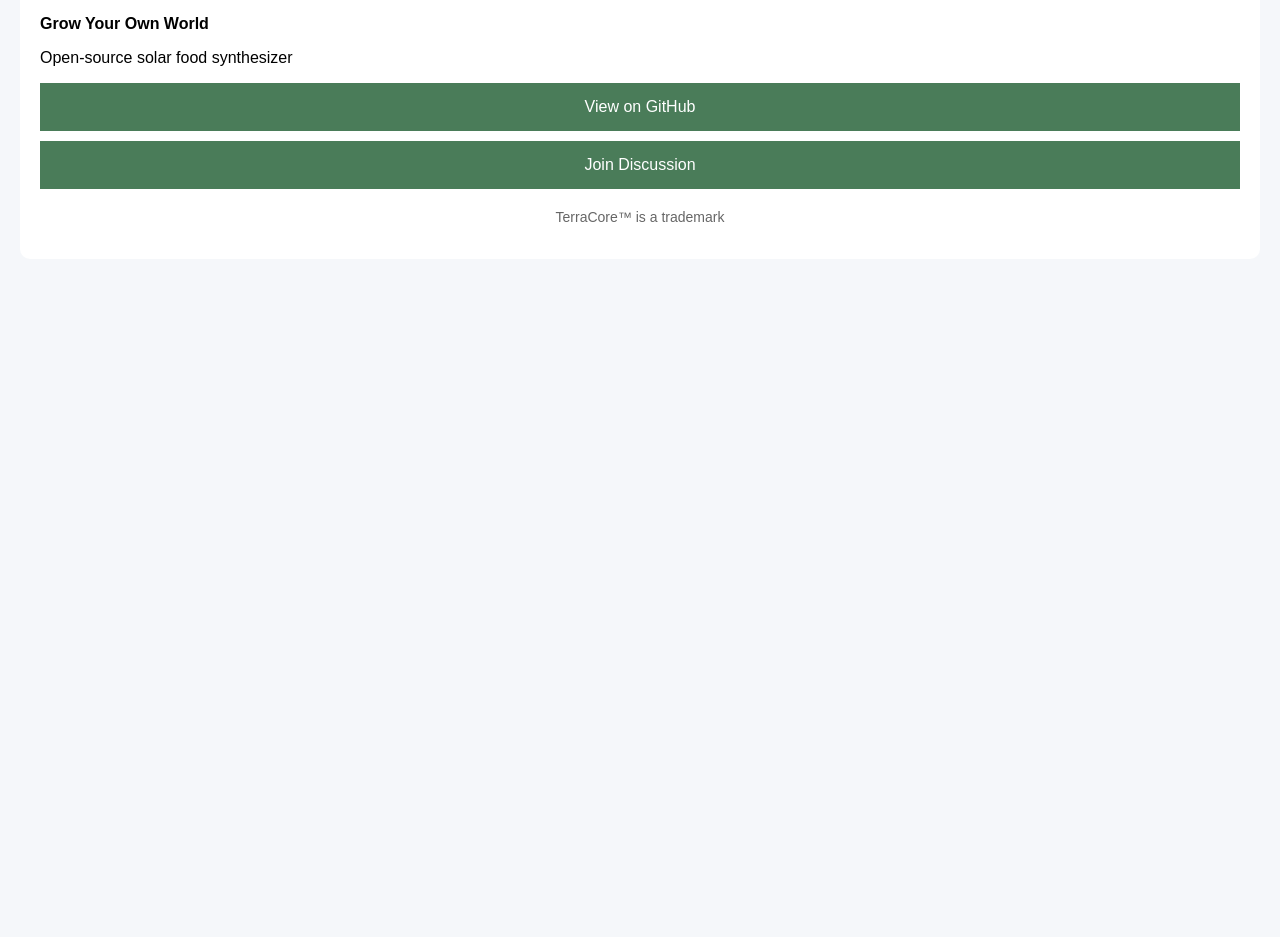
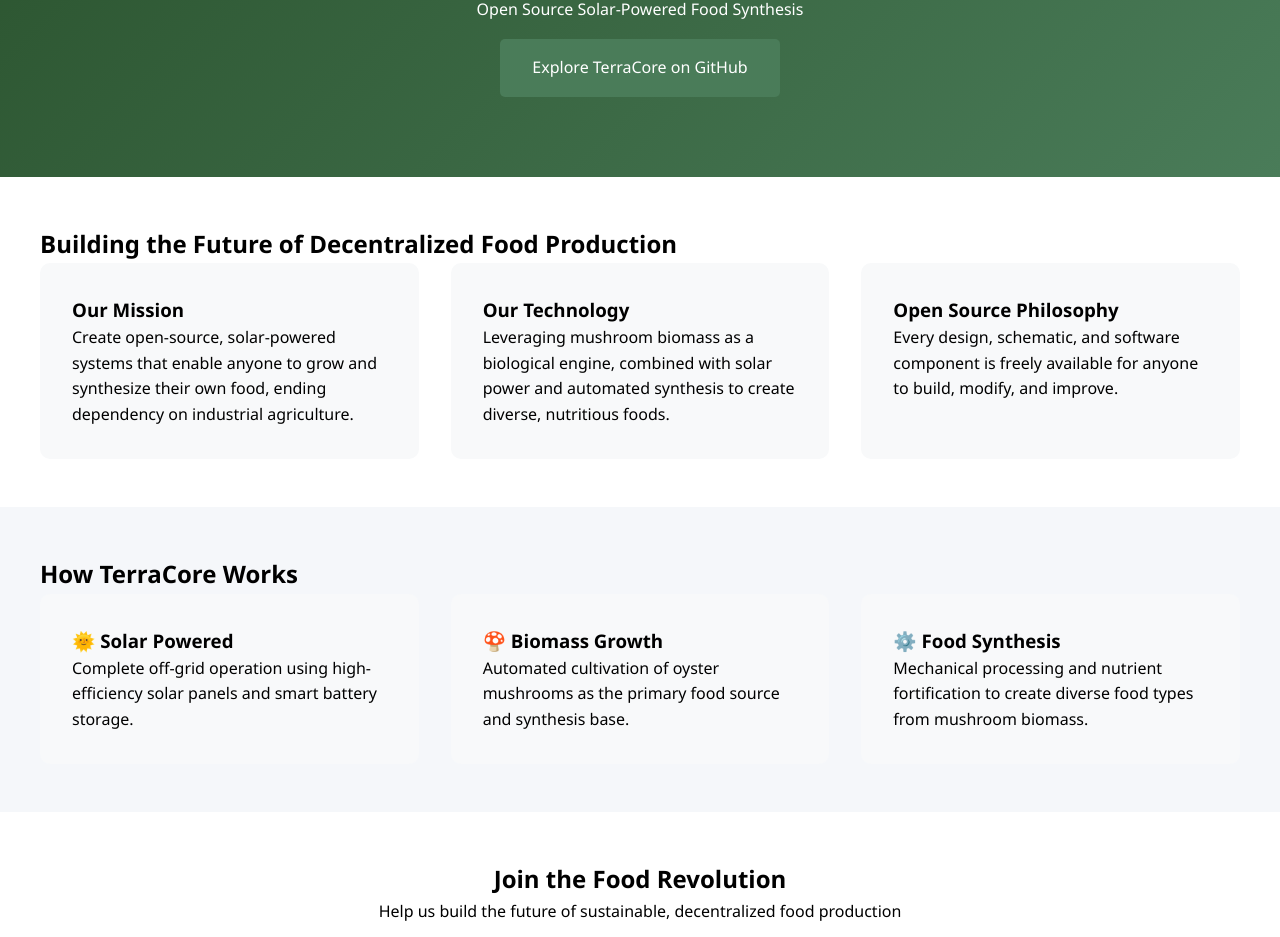
Before and after one commit to JDM95aus/OpenSource-TerraCore, a plain HTML site: page index.html in a window 1280 px wide. Shown: the part 105-1042 px from the top of the page. Before the commit the page ends 800 px from the top, so only its background shows below. Drawn offline with Linux system fonts and the light colour scheme.

Commit message:
Update index.html

```diff
--- a/index.html
+++ b/index.html
@@ -1,27 +1,126 @@
 <!DOCTYPE html>
 <html>
 <head>
-    <title>TerraCore™ - Solar Food Synthesizer</title>
+    <title>TerraCore Food Synthesizer - Open Source Solar Food Production</title>
     <meta name="viewport" content="width=device-width, initial-scale=1.0">
     <style>
-        body { font-family: sans-serif; margin: 20px; background: #f5f7fa; }
-        .container { background: white; padding: 20px; border-radius: 10px; }
-        h1 { color: #2c5530; text-align: center; }
-        .btn { display: block; background: #4a7c59; color: white; padding: 15px; text-align: center; margin: 10px 0; text-decoration: none; }
+        /* Your existing styles plus new section styles */
+        * { margin: 0; padding: 0; box-sizing: border-box; }
+        body { font-family: 'Segoe UI', sans-serif; line-height: 1.6; }
+
+        .hero {
+            background: linear-gradient(135deg, #2c5530, #4a7c59);
+            color: white;
+            padding: 4rem 2rem;
+            text-align: center;
+        }
+
+        .section { padding: 3rem 2rem; }
+        .container { max-width: 1200px; margin: 0 auto; }
+
+        .features { display: grid; grid-template-columns: repeat(auto-fit, minmax(300px, 1fr)); gap: 2rem; }
+        .feature-card { background: #f8f9fa; padding: 2rem; border-radius: 10px; }
+
+        .btn {
+            display: inline-block;
+            background: #4a7c59;
+            color: white;
+            padding: 1rem 2rem;
+            text-decoration: none;
+            border-radius: 5px;
+            margin: 1rem 0;
+        }
     </style>
 </head>
 <body>
-    <div class="container">
-        <h1>TerraCore™</h1>
-        <p><strong>Grow Your Own World</strong></p>
-        <p>Open-source solar food synthesizer</p>
+    <!-- Hero Section -->
+    <section class="hero">
+        <div class="container">
+            <h1>Empowering Food Independence with TerraCore</h1>
+            <p>Open Source Solar-Powered Food Synthesis</p>
+            <a href="https://github.com/JDM95aus/OpenSource-TerraCore" class="btn">Explore TerraCore on GitHub</a>
+        </div>
+    </section>
 
-        <a href="https://github.com/JDM95aus/OpenSource-TerraCore" class="btn">View on GitHub</a>
-        <a href="https://github.com/JDM95aus/OpenSource-TerraCore/discussions" class="btn">Join Discussion</a>
+    <!-- Mission Section -->
+    <section class="section">
+        <div class="container">
+            <h2>Building the Future of Decentralized Food Production</h2>
+            <div class="features">
+                <div class="feature-card">
+                    <h3>Our Mission</h3>
+                    <p>Create open-source, solar-powered systems that enable anyone to grow and synthesize their own food, ending dependency on industrial agriculture.</p>
+                </div>
+                <div class="feature-card">
+                    <h3>Our Technology</h3>
+                    <p>Leveraging mushroom biomass as a biological engine, combined with solar power and automated synthesis to create diverse, nutritious foods.</p>
+                </div>
+                <div class="feature-card">
+                    <h3>Open Source Philosophy</h3>
+                    <p>Every design, schematic, and software component is freely available for anyone to build, modify, and improve.</p>
+                </div>
+            </div>
+        </div>
+    </section>
 
-        <p style="text-align: center; margin-top: 20px; font-size: 14px; color: #666;">
-            TerraCore™ is a trademark
-        </p>
-    </div>
+    <!-- How It Works -->
+    <section class="section" style="background: #f5f7fa;">
+        <div class="container">
+            <h2>How TerraCore Works</h2>
+            <div class="features">
+                <div class="feature-card">
+                    <h3>🌞 Solar Powered</h3>
+                    <p>Complete off-grid operation using high-efficiency solar panels and smart battery storage.</p>
+                </div>
+                <div class="feature-card">
+                    <h3>🍄 Biomass Growth</h3>
+                    <p>Automated cultivation of oyster mushrooms as the primary food source and synthesis base.</p>
+                </div>
+                <div class="feature-card">
+                    <h3>⚙️ Food Synthesis</h3>
+                    <p>Mechanical processing and nutrient fortification to create diverse food types from mushroom biomass.</p>
+                </div>
+            </div>
+        </div>
+    </section>
+
+    <!-- Call to Action -->
+    <section class="section">
+        <div class="container" style="text-align: center;">
+            <h2>Join the Food Revolution</h2>
+            <p>Help us build the future of sustainable, decentralized food production</p>
+            <a href="https://github.com/JDM95aus/OpenSource-TerraCore" class="btn">View on GitHub</a>
+            <a href="https://github.com/JDM95aus/OpenSource-TerraCore/discussions" class="btn">Join Discussion</a>
+        </div>
+    </section>
+
+    <!-- Real Contributors -->
+    <section class="section" style="background: #f5f7fa;">
+        <div class="container">
+            <h2>Our Community</h2>
+            <div class="features">
+                <div class="feature-card">
+                    <h3>Project Founder</h3>
+                    <p><strong>JDM95</strong><br>Creating the open-source blueprints for decentralized food synthesis</p>
+                </div>
+                <div class="feature-card">
+                    <h3>First Contributor</h3>
+                    <p><strong>moneyish69</strong><br>Developed the sensor logging system foundation</p>
+                </div>
+                <div class="feature-card">
+                    <h3>You?</h3>
+                    <p>Join our growing community of developers, engineers, and food security advocates</p>
+                </div>
+            </div>
+        </div>
+    </section>
+
+    <!-- Footer -->
+    <footer style="background: #2c5530; color: white; padding: 2rem; text-align: center;">
+        <div class="container">
+            <p>© 2025 TerraCore Open Source Project - Growing a resilient future, one unit at a time</p>
+            <p>Licensed under CC BY-NC-SA 4.0 | <a href="https://github.com/JDM95aus/OpenSource-TerraCore" style="color: white;">GitHub Repository</a></p>
+        </div>
+    </footer>
 </body>
 </html>
```
